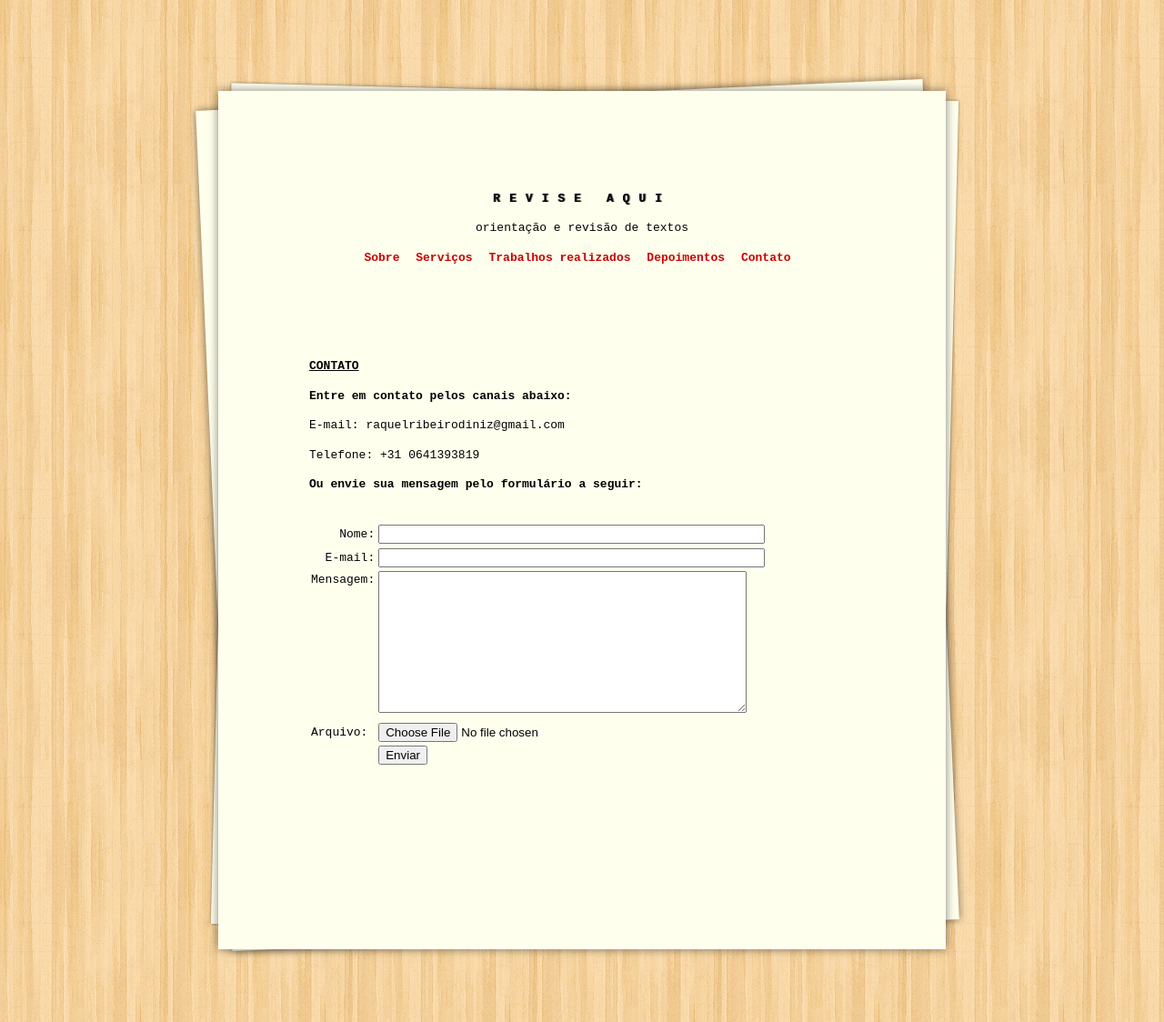
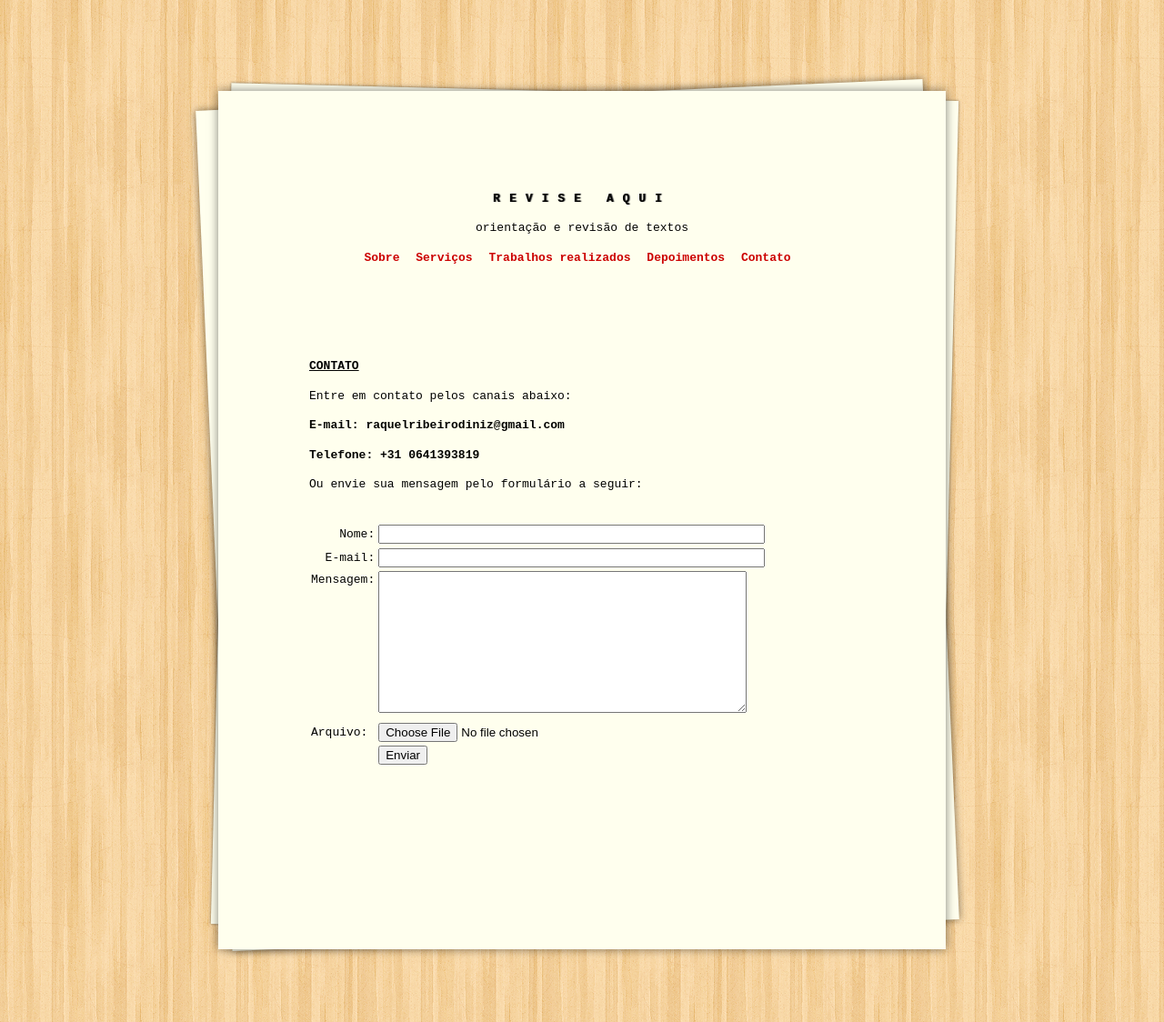
Before and after one commit to raqueldiniz/site, a Jekyll site: the page built from contato.md, in a window 1280 px wide. Shown: the whole page at 91% size. Built offline with Jekyll 4.4.1, drawn with Linux system fonts in a browser that asks for light colours.

```diff
--- a/contato.md
+++ b/contato.md
@@ -4,13 +4,13 @@ title: Contato
 permalink: /contato/
 ---
 
-**Entre em contato pelos canais abaixo:**
+Entre em contato pelos canais abaixo:
 
-E-mail: raquelribeirodiniz@gmail.com
+__E-mail: raquelribeirodiniz@gmail.com__
 
-Telefone: +31 0641393819
+__Telefone: +31 0641393819__
 
-**Ou envie sua mensagem pelo formulário a seguir:**
+Ou envie sua mensagem pelo formulário a seguir:
 
 <form name="contact" method="POST" netlify>
 
```
